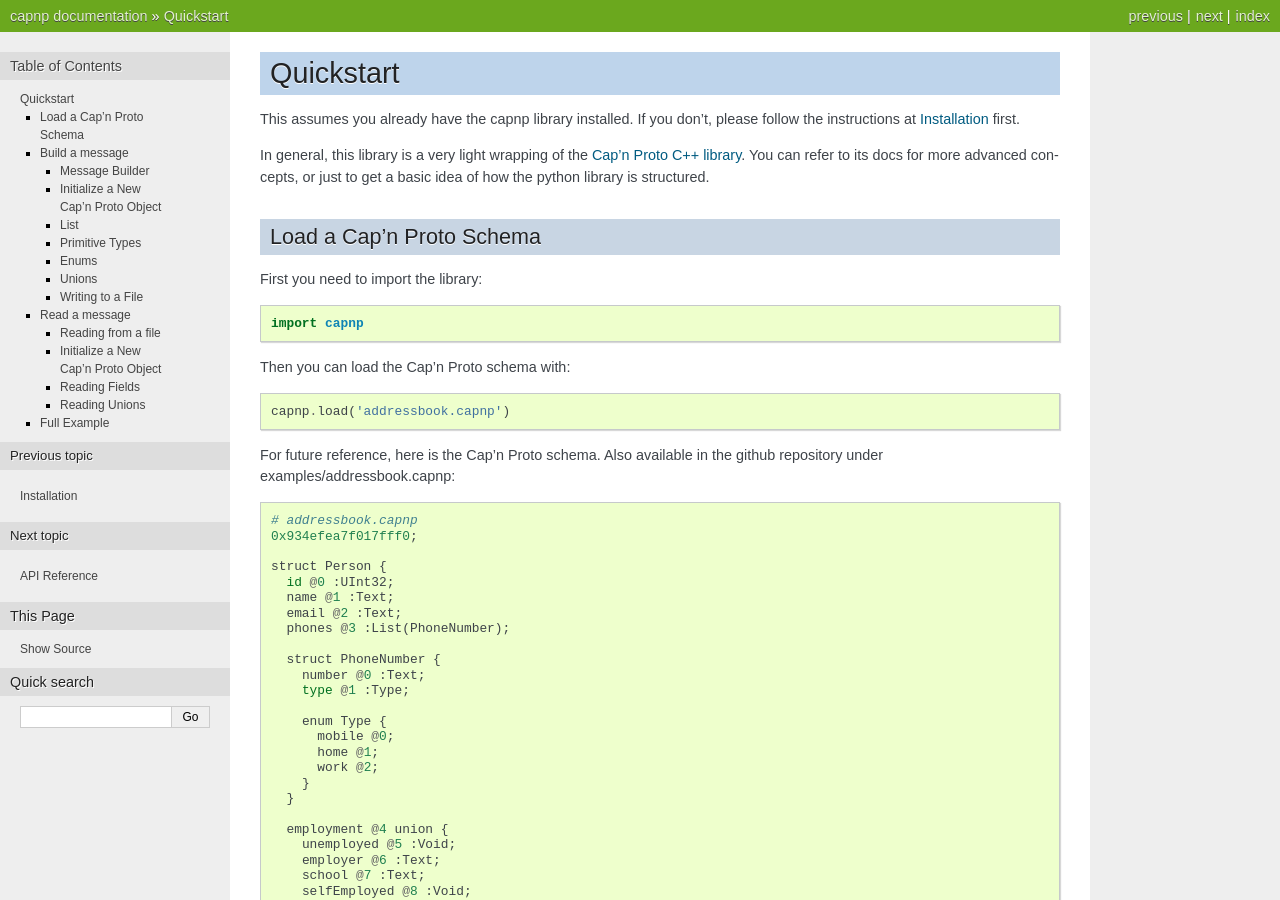
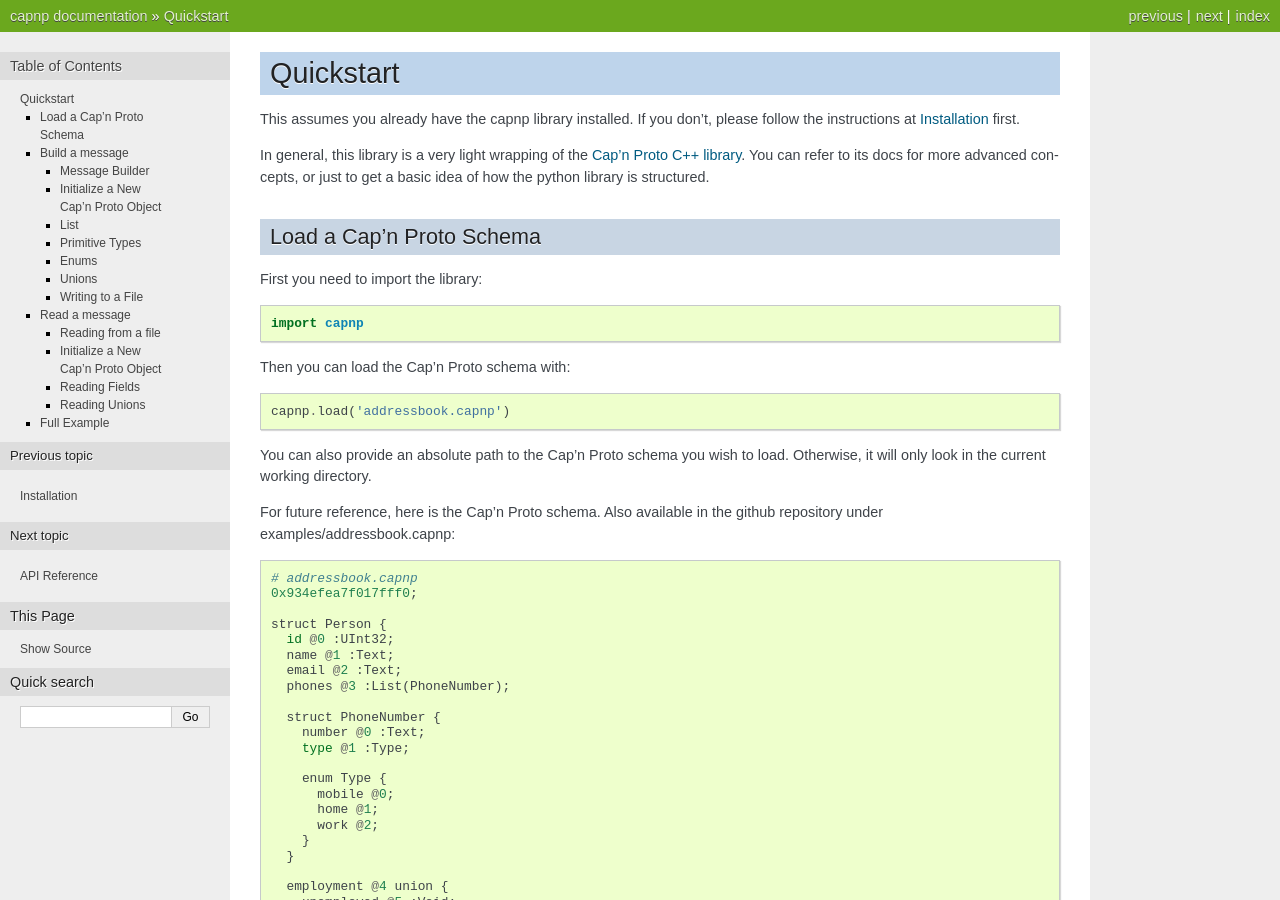
Before and after one commit to capnproto/pycapnp, a Sphinx documentation site: the page built from docs/quickstart.rst, in a window 1280 px wide and 900 px high. Built offline with Sphinx 7.4.7, drawn with Linux system fonts in a browser that asks for light colours; the version number could not be read and is left out.

Commit message:
Add doc about abasolute paths for load function

```diff
--- a/docs/quickstart.rst
+++ b/docs/quickstart.rst
@@ -17,6 +17,8 @@ First you need to import the library::
 Then you can load the Cap'n Proto schema with::
 
     capnp.load('addressbook.capnp')
+
+You can also provide an absolute path to the Cap'n Proto schema you wish to load. Otherwise, it will only look in the current working directory.
 
 For future reference, here is the Cap'n Proto schema. Also available in the github repository under examples/addressbook.capnp::
 
```
